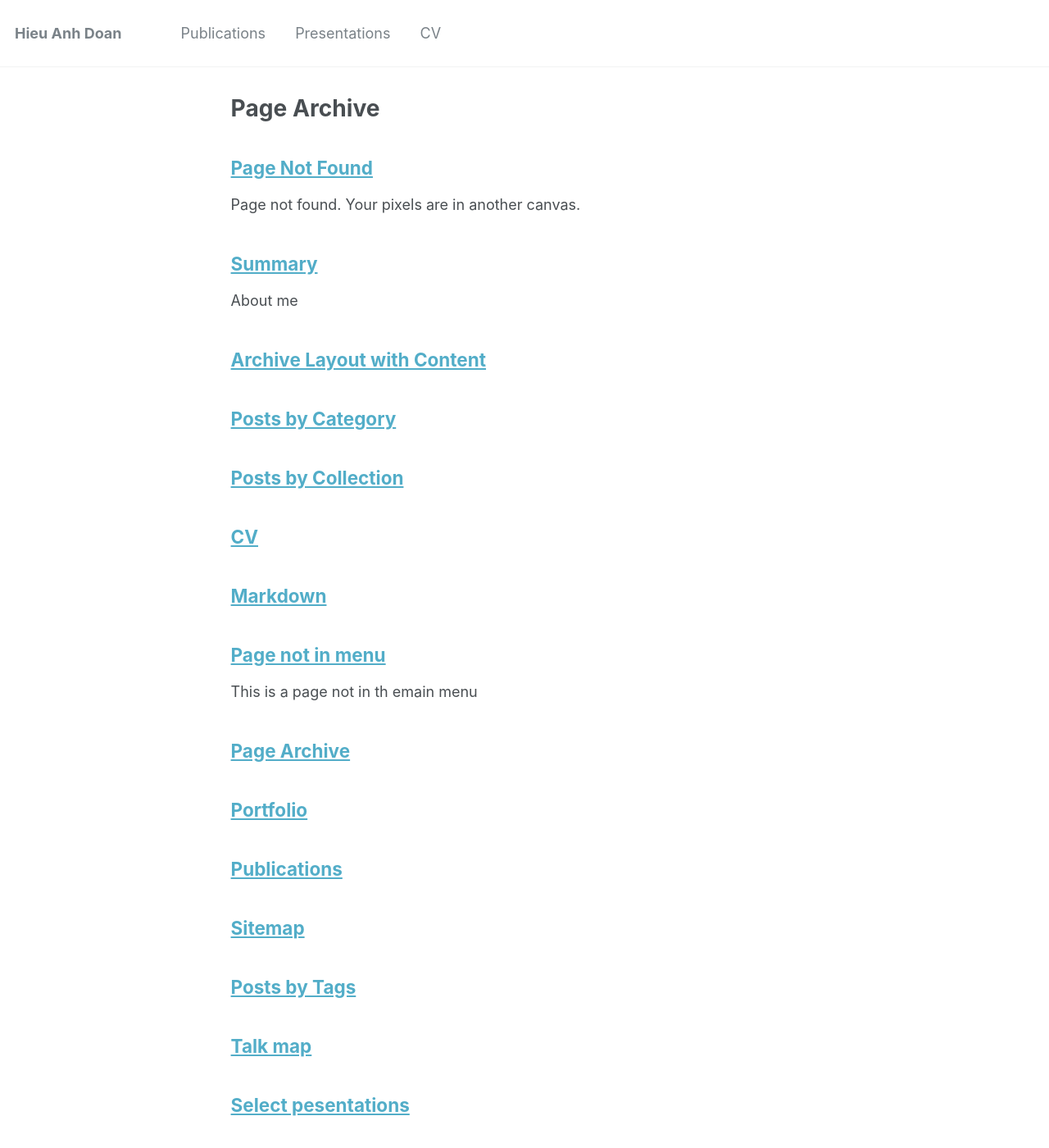
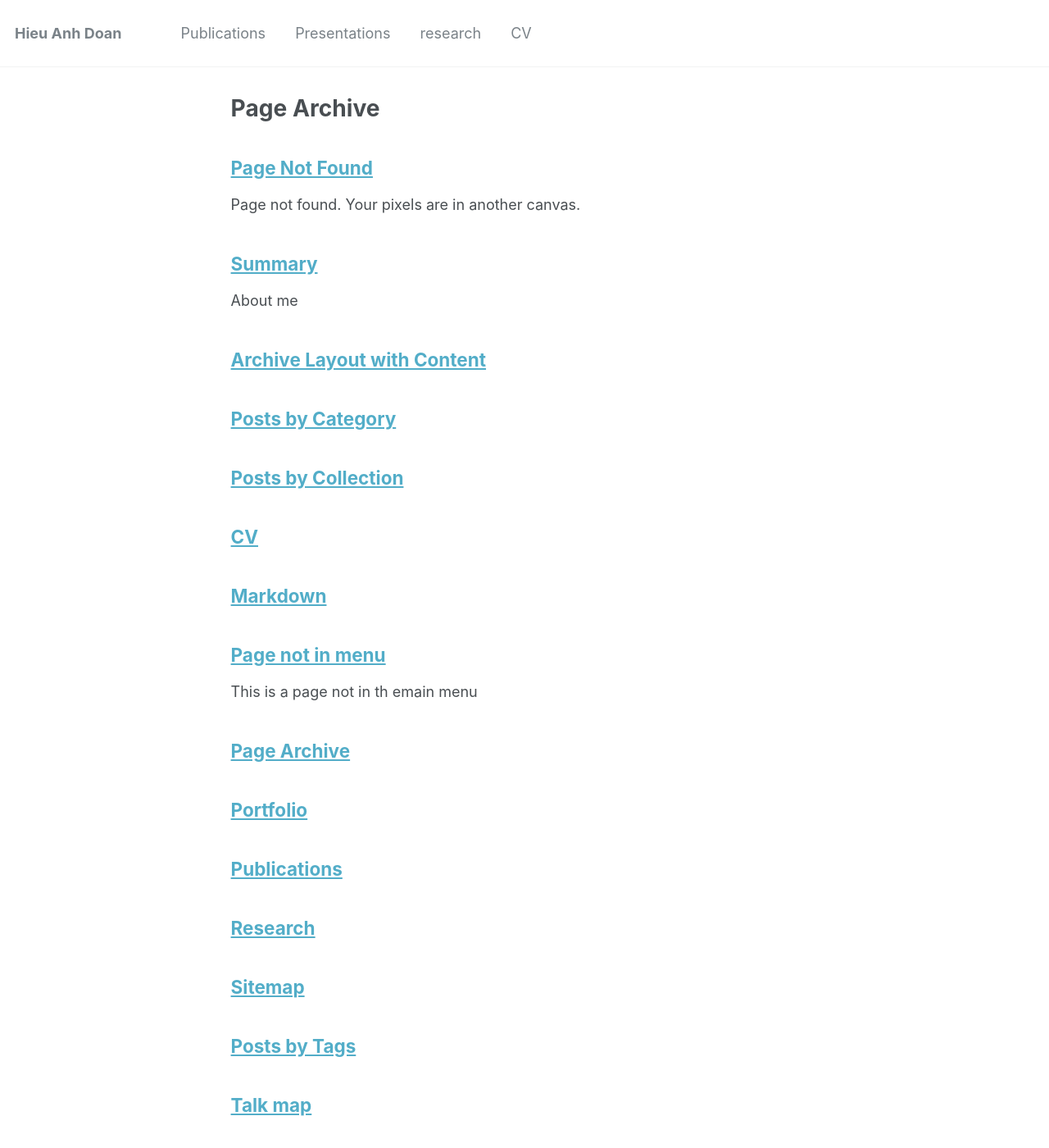
Before and after one commit to hieuadoan/hieuadoan.github.io, a Jekyll site: the page built from _pages/page-archive.html, in a window 1280 px wide and 1400 px high. Shown: the whole window at 82% size. Built offline with Jekyll 4.4.1, drawn with Linux system fonts in a browser that asks for light colours.

Commit message:
add research tab

```diff
--- a/_data/navigation.yml
+++ b/_data/navigation.yml
@@ -6,8 +6,8 @@
   - title: "Presentations"
     url: /talks/
 
-#  - title: "Teaching"
-#    url: /teaching/
+  - title: "research"
+    url: /research/
 
  # - title: "Portfolio"
  #   url: /portfolio/
--- /dev/null
+++ b/_pages/research.html
@@ -0,0 +1,6 @@
+---
+layout: archive
+title: "Research"
+permalink: /research/
+author_profile: true
+---
```
